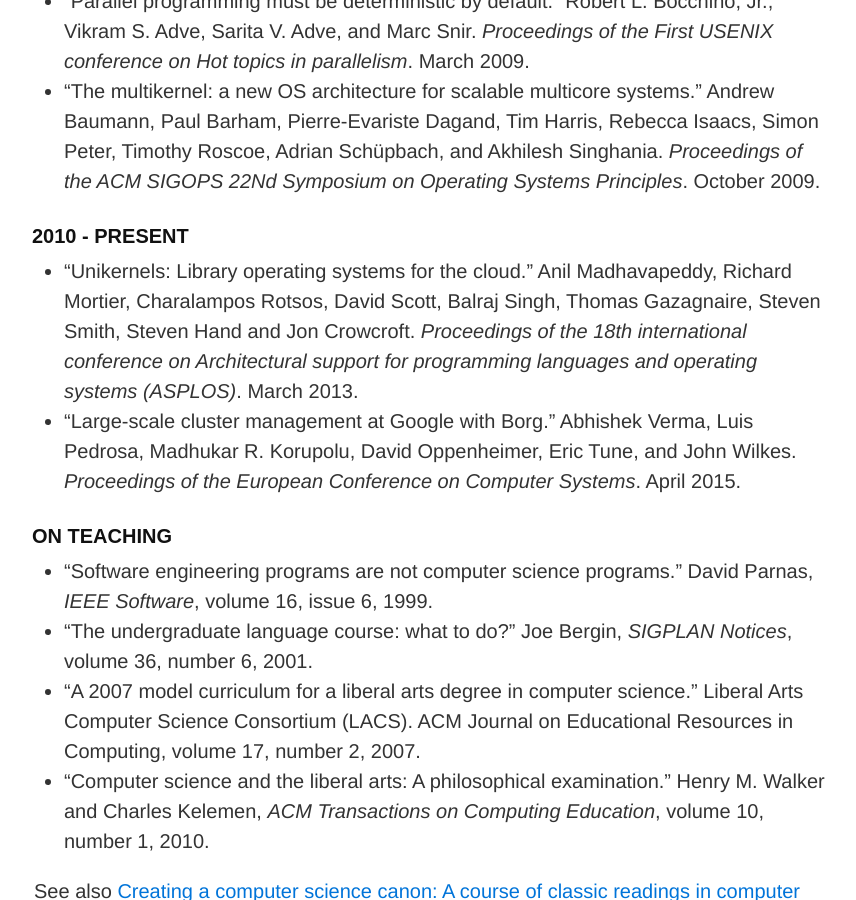
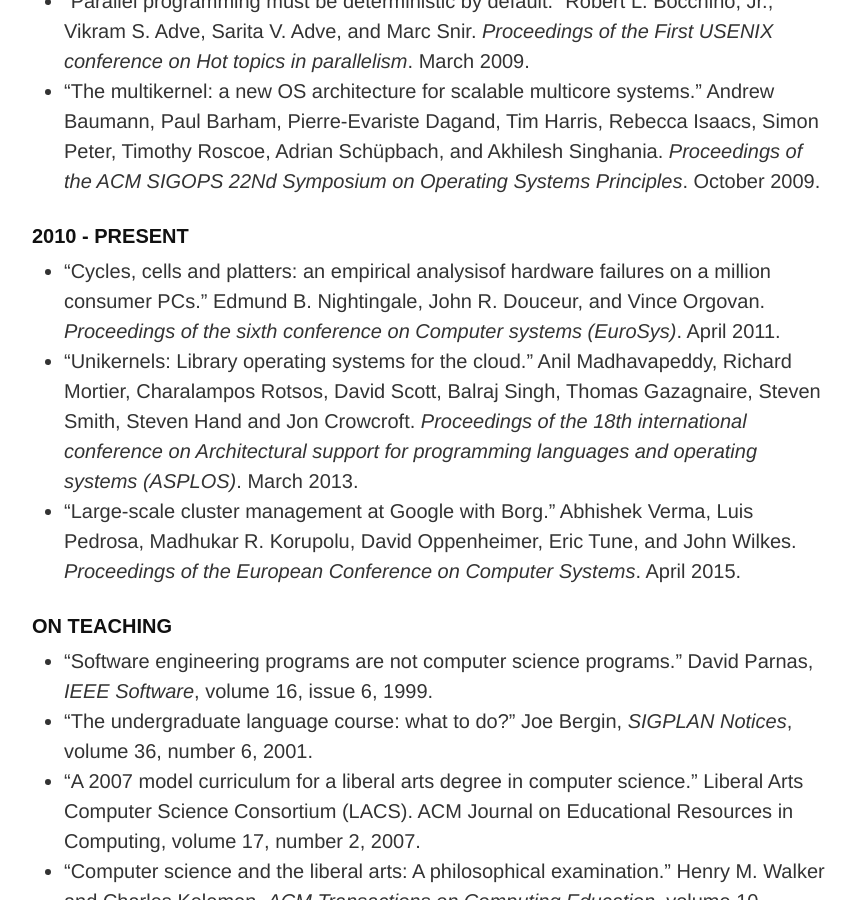
Before and after one commit to mspiegel/mspiegel.github.com, a Jekyll site: the page built from cannon.md, in a window 1280 px wide and 900 px high, scrolled down 6054 px. Shown: the whole window, without its empty margins (206-1062 px from the left). Built offline with Jekyll 4.4.1, drawn with Linux system fonts in a browser that asks for light colours.

Commit message:
Update cannon.md
Add EuroSys '11 computer PC hardware failure study

```diff
--- a/cannon.md
+++ b/cannon.md
@@ -112,7 +112,7 @@ Suggestions, criticisms, or comments are always appreciated.
 * "The multikernel: a new OS architecture for scalable multicore systems." Andrew Baumann, Paul Barham, Pierre-Evariste Dagand, Tim Harris, Rebecca Isaacs, Simon Peter, Timothy Roscoe, Adrian Schüpbach, and Akhilesh Singhania. _Proceedings of the ACM SIGOPS 22Nd Symposium on Operating Systems Principles_. October 2009.
 
 ### 2010 - present
-
+* "Cycles, cells and platters: an empirical analysisof hardware failures on a million consumer PCs." Edmund B. Nightingale, John R. Douceur, and Vince Orgovan. _Proceedings of the sixth conference on Computer systems (EuroSys)_. April 2011.
 * "Unikernels: Library operating systems for the cloud." Anil Madhavapeddy, Richard Mortier, Charalampos Rotsos, David Scott, Balraj Singh, Thomas Gazagnaire, Steven Smith, Steven Hand and Jon Crowcroft. _Proceedings of the 18th international conference on Architectural support for programming languages and operating systems (ASPLOS)_. March 2013.
 * "Large-scale cluster management at Google with Borg." Abhishek Verma, Luis Pedrosa, Madhukar R. Korupolu, David Oppenheimer, Eric Tune, and John Wilkes. _Proceedings of the European Conference on Computer Systems_. April 2015.
 
```
